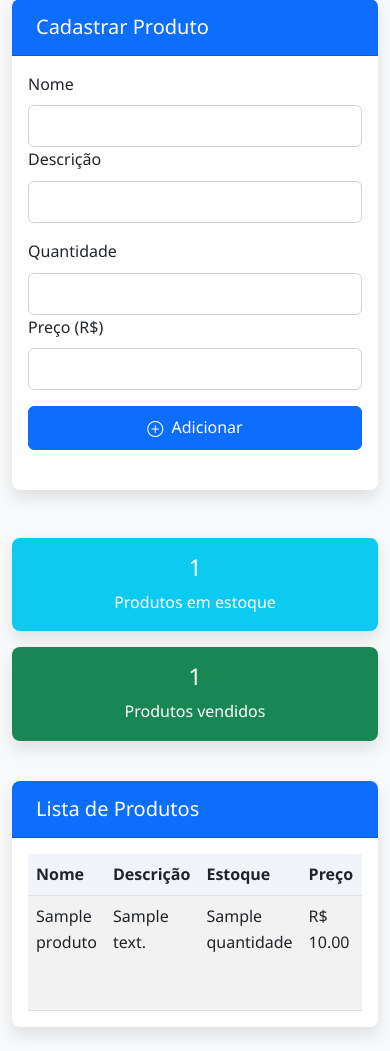
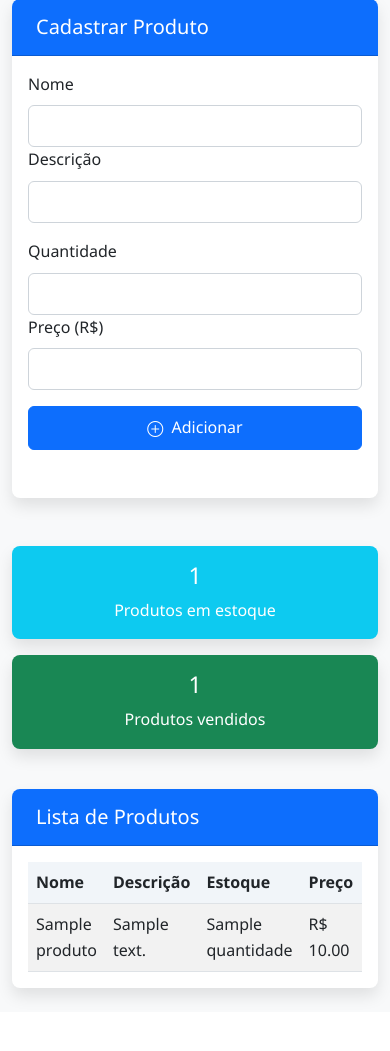
Before and after one commit to brunonvsdev/controle-estoque, a Flask app: template frontend/templates/index.html in a window 390 px wide. Shown: the part 243-1294 px from the top of the page. After the commit the page ends 1245 px from the top, so only its background shows below. Run offline with Flask 3, Linux system fonts and the light colour scheme; the template is opened without the code that fills it: most values are stand-ins (such as "Sample title", 1, 10 or a date in 2020).

Commit message:
fix: corrige espaçamento e alinhamento de botões em mobile e desktop e remove sublinhado nas abas.

```diff
--- a/frontend/static/css/style.css
+++ b/frontend/static/css/style.css
@@ -52,7 +52,7 @@
 
 .nav-link.active {
   font-weight: 600;
-    text-decoration: underline;
+  text-decoration: none;
 }
 
 /* ===== CONTAINER PRINCIPAL ===== */
@@ -166,14 +166,67 @@
     padding: 1rem;
   }
 
+  /* Remover margem-bottom exagerada dos botões */
   .btn {
     width: 100%;
-      margin-bottom: 0.5rem;
+    margin-bottom: 0;
+  }
+
+  /* Margem-bottom adequada apenas para o botão do formulário de produto em mobile */
+  #form-produto .col-12.d-block.d-md-none.mt-3 .btn {
+    margin-bottom: 1rem;
   }
 
   .table-responsive {
     overflow-x: auto;
     -webkit-overflow-scrolling: touch;
+  }
+
+  /* Ajuste: adicionar margem superior no botão Adicionar (aba Produtos) */
+  #form-produto .col-md-6.d-flex.align-items-end {
+    margin-top: 0;
+  }
+  #form-produto .col-12.d-flex,
+  #form-venda .col-12.d-flex {
+    margin-top: 0;
+  }
+
+  /* Ajuste: margem superior no label de Quantidade na aba Vendas */
+  #form-venda label[for="quantidade-venda"] {
+    margin-top: 15px;
+    display: block;
+  }
+
+  /* Ajuste: espaço vertical entre botões Editar e Excluir na lista de produtos */
+  #tabela-produtos td .btn {
+    margin-bottom: 8px;
+    width: 100%;
+  }
+
+  #secao-consultas .input-group {
+    flex-direction: row !important;
+  }
+  #secao-consultas .input-group > .form-control {
+    width: auto !important;
+    flex: 3 1 0;
+  }
+  #secao-consultas .input-group > .btn {
+    width: auto !important;
+    flex: 0 1 auto;
+    white-space: nowrap;
+  }
+}
+
+@media (max-width: 400px) {
+  #tabela-produtos td .btn {
+    display: block;
+    width: auto;
+    margin-bottom: 8px;
+  }
+
+  #tabela-produtos td:last-child {
+    padding-top: 15px;
+    padding-bottom: 15px;
   }
 }
 
@@ -225,3 +278,85 @@
   opacity: 0.9;
   font-size: 0.9rem;
 }
+
+/* CORREÇÃO ESPECÍFICA PARA OS BOTÕES DE ADICIONAR E REGISTRAR */
+/* Aumentando a especificidade e aplicando em todas as resoluções */
+#form-produto .col-md-6.d-flex.align-items-end button,
+#form-venda .col-md-3.d-flex.align-items-end button {
+  margin-top: 15px;
+}
+
+/* Ajuste para desktop - garantindo espaçamento adequado */
+@media (min-width: 769px) {
+  #form-produto .col-md-6.d-flex.align-items-end,
+  #form-venda .col-md-3.d-flex.align-items-end {
+    margin-top: 32px; /* Espaçamento maior para desktop */
+  }
+
+  /* Garantindo que o botão não fique grudado */
+  #form-produto .col-md-6.d-flex.align-items-end button,
+  #form-venda .col-md-3.d-flex.align-items-end button {
+    margin-bottom: 0; /* Removendo margem inferior que pode causar problemas */
+  }
+}
+
+/* CORREÇÃO ESPECÍFICA PARA OS BOTÕES DE EDITAR E EXCLUIR */
+.table .btn-sm.btn-warning,
+.table .btn-sm.btn-danger {
+  margin: 3px;
+}
+
+/* ===== BOTÕES DE AÇÃO NA TABELA DE PRODUTOS ===== */
+.acoes-produto-btns {
+  display: flex;
+  flex-direction: row;
+  gap: 8px;
+  justify-content: center;
+  align-items: center;
+}
+.acoes-produto-btns .btn {
+  width: auto;
+  min-width: 44px;
+  flex: 1 1 0;
+  margin-bottom: 0;
+}
+
+/* Botões Editar e Excluir menores e proporcionais */
+.acoes-produto-btns .btn-editar,
+.acoes-produto-btns .btn-excluir {
+  padding: 0.15rem 0.4rem;
+  font-size: 0.8rem;
+  min-width: 28px;
+  min-height: 28px;
+  width: 28px;
+  height: 28px;
+  display: flex;
+  align-items: center;
+  justify-content: center;
+}
+
+@media (max-width: 768px) {
+  .acoes-produto-btns .btn-editar,
+  .acoes-produto-btns .btn-excluir {
+    min-width: 24px;
+    min-height: 24px;
+    width: 24px;
+    height: 24px;
+    font-size: 0.75rem;
+  }
+}
+
+@media (max-width: 400px) {
+  .acoes-produto-btns .btn-editar,
+  .acoes-produto-btns .btn-excluir {
+    min-width: 20px;
+    min-height: 20px;
+    width: 20px;
+    height: 20px;
+    font-size: 0.7rem;
+  }
+}
+
+#tabela-produtos th:last-child {
+  text-align: center;
+}
```
Lines whose indentation alone changed are shown as unchanged.
